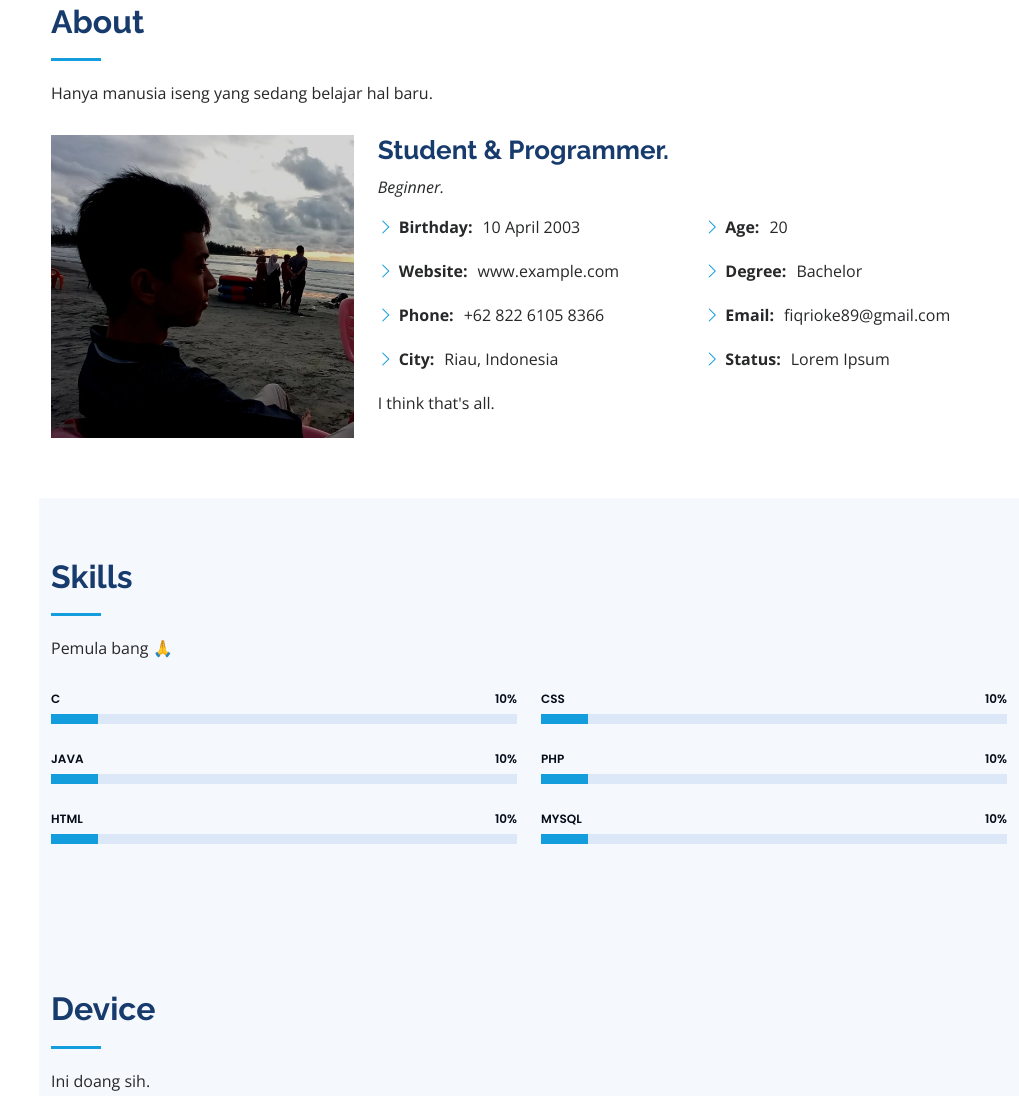
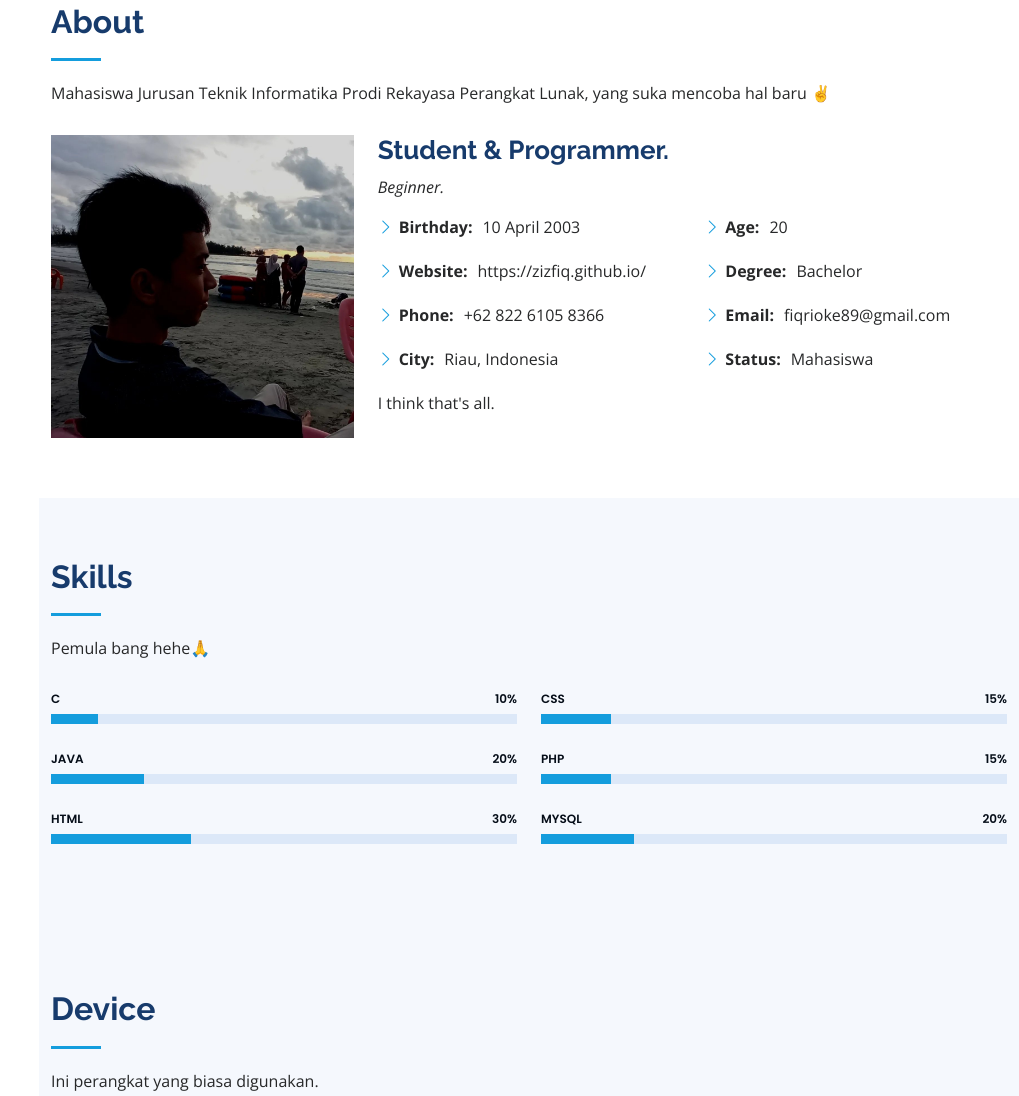
Before and after one commit to zizfiq/zizfiq.github.io, a plain HTML site: page index.html in a window 1280 px wide. Shown: the part 857-1953 px from the top of the page, without its empty margins (261-1280 px from the left). Drawn offline with nearby package versions, Linux system fonts and the light colour scheme.

Commit message:
ubah dikit

```diff
--- a/index.html
+++ b/index.html
@@ -84,7 +84,7 @@
         <div class="container">
           <div class="section-title">
             <h2>About</h2>
-            <p>Hanya manusia iseng yang sedang belajar hal baru.</p>
+            <p>Mahasiswa Jurusan Teknik Informatika Prodi Rekayasa Perangkat Lunak, yang suka mencoba hal baru ✌️</p>
           </div>
 
           <div class="row">
@@ -98,7 +98,7 @@
                 <div class="col-lg-6">
                   <ul>
                     <li><i class="bi bi-chevron-right"></i> <strong>Birthday:</strong> <span>10 April 2003</span></li>
-                    <li><i class="bi bi-chevron-right"></i> <strong>Website:</strong> <span>www.example.com</span></li>
+                    <li><i class="bi bi-chevron-right"></i> <strong>Website:</strong> <span>https://zizfiq.github.io/</span></li>
                     <li><i class="bi bi-chevron-right"></i> <strong>Phone:</strong> <span>+62 822 6105 8366</span></li>
                     <li><i class="bi bi-chevron-right"></i> <strong>City:</strong> <span>Riau, Indonesia</span></li>
                   </ul>
@@ -108,7 +108,7 @@
                     <li><i class="bi bi-chevron-right"></i> <strong>Age:</strong> <span>20</span></li>
                     <li><i class="bi bi-chevron-right"></i> <strong>Degree:</strong> <span>Bachelor</span></li>
                     <li><i class="bi bi-chevron-right"></i> <strong>Email:</strong> <span>fiqrioke89@gmail.com</span></li>
-                    <li><i class="bi bi-chevron-right"></i> <strong>Status:</strong> <span>Lorem Ipsum</span></li>
+                    <li><i class="bi bi-chevron-right"></i> <strong>Status:</strong> <span>Mahasiswa</span></li>
                   </ul>
                 </div>
               </div>
@@ -124,7 +124,7 @@
         <div class="container">
           <div class="section-title">
             <h2>Skills</h2>
-            <p>Pemula bang 🙏</p>
+            <p>Pemula bang hehe🙏</p>
           </div>
 
           <div class="row skills-content">
@@ -137,39 +137,39 @@
               </div>
 
               <div class="progress">
-                <span class="skill">Java <i class="val">10%</i></span>
+                <span class="skill">Java <i class="val">20%</i></span>
                 <div class="progress-bar-wrap">
-                  <div class="progress-bar" role="progressbar" aria-valuenow="10" aria-valuemin="0" aria-valuemax="100"></div>
+                  <div class="progress-bar" role="progressbar" aria-valuenow="20" aria-valuemin="0" aria-valuemax="100"></div>
                 </div>
               </div>
 
               <div class="progress">
-                <span class="skill">HTML <i class="val">10%</i></span>
+                <span class="skill">HTML <i class="val">30%</i></span>
                 <div class="progress-bar-wrap">
-                  <div class="progress-bar" role="progressbar" aria-valuenow="10" aria-valuemin="0" aria-valuemax="100"></div>
+                  <div class="progress-bar" role="progressbar" aria-valuenow="30" aria-valuemin="0" aria-valuemax="100"></div>
                 </div>
               </div>
             </div>
 
             <div class="col-lg-6" data-aos="fade-up" data-aos-delay="100">
               <div class="progress">
-                <span class="skill">CSS <i class="val">10%</i></span>
+                <span class="skill">CSS <i class="val">15%</i></span>
                 <div class="progress-bar-wrap">
-                  <div class="progress-bar" role="progressbar" aria-valuenow="10" aria-valuemin="0" aria-valuemax="100"></div>
+                  <div class="progress-bar" role="progressbar" aria-valuenow="15" aria-valuemin="0" aria-valuemax="100"></div>
                 </div>
               </div>
 
               <div class="progress">
-                <span class="skill">PHP <i class="val">10%</i></span>
+                <span class="skill">PHP <i class="val">15%</i></span>
                 <div class="progress-bar-wrap">
-                  <div class="progress-bar" role="progressbar" aria-valuenow="10" aria-valuemin="0" aria-valuemax="100"></div>
+                  <div class="progress-bar" role="progressbar" aria-valuenow="15" aria-valuemin="0" aria-valuemax="100"></div>
                 </div>
               </div>
 
               <div class="progress">
-                <span class="skill">MySQL <i class="val">10%</i></span>
+                <span class="skill">MySQL <i class="val">20%</i></span>
                 <div class="progress-bar-wrap">
-                  <div class="progress-bar" role="progressbar" aria-valuenow="10" aria-valuemin="0" aria-valuemax="100"></div>
+                  <div class="progress-bar" role="progressbar" aria-valuenow="20" aria-valuemin="0" aria-valuemax="100"></div>
                 </div>
               </div>
             </div>
@@ -183,7 +183,7 @@
         <div class="container">
           <div class="section-title">
             <h2>Device</h2>
-            <p>Ini doang sih.</p>
+            <p>Ini perangkat yang biasa digunakan.</p>
           </div>
 
           <div class="row" data-aos="fade-up">
@@ -237,7 +237,7 @@
         <div class="container">
           <div class="section-title">
             <h2>Contact</h2>
-            <p>Ga tau juga buat apa wkwkwk.</p>
+            <p>Kalo ada perlu apa-apa 😅</p>
           </div>
 
           <div class="row" data-aos="fade-in">
```
